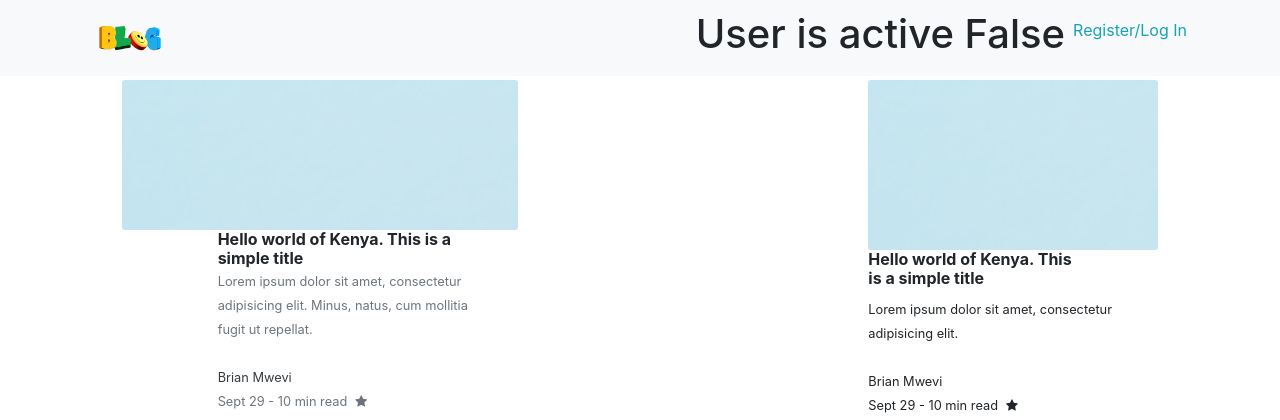
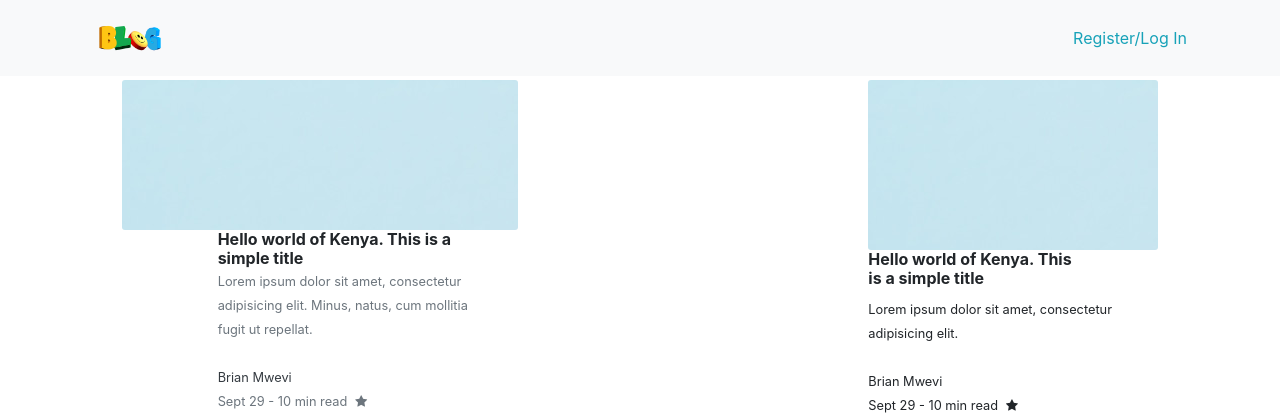
Before and after one commit to BrianMwevi/writer, a Django app: template writersapp/templates/writersapp/index.html in a window 1280 px wide. Shown: the top 420 px of the page. Run offline with Django 3.2, Linux system fonts and the light colour scheme; the template is opened without the code that fills it, so the values that code supplies are empty; some libraries are stand-ins or nearby versions.

```diff
--- a/templates/base.html
+++ b/templates/base.html
@@ -70,7 +70,6 @@
 							</div>
 						</div>
 					{% else %}
-					<h1>User is active {{ user.is_active }}</h1>
 						<li class="nav-item"><a href="{% url 'accounts:register' %}" class="nav-link text-info">Register/Log In</a></li>
 					{% endif %}
 
```
